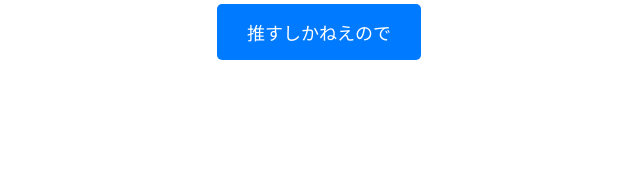
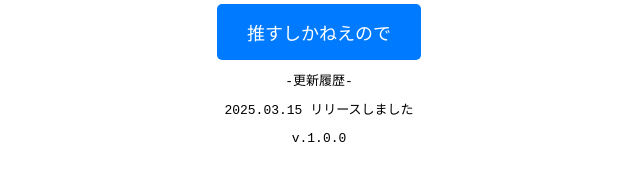
Before and after one commit to masashikuwahara/hinacolor5th, a Vue app: page / in a window 1280 px wide. Shown: the part 397-578 px from the top of the page, without its empty margins (321-961 px from the left). Built offline with nearby package versions, Linux system fonts and the light colour scheme.

Commit message:
更新履歴追加

```diff
--- a/src/views/Home.vue
+++ b/src/views/Home.vue
@@ -8,12 +8,24 @@
     <router-link to="/battle">
       <button class="start-button">推すしかねえので</button>
     </router-link>
+    <div class="history">-更新履歴-</div>
+  <div v-for="history in histories">
+    {{ history.date }} {{ history.content }}
+  </div>
+    <p>v.1.0.0</p>
   </div>
 </template>
 
 <script>
 export default {
-  name: "Home"
+  name: "Home",
+  data(){
+    return {
+      histories: [
+        { date: '2025.03.15', content: 'リリースしました'}
+      ],
+    }
+  }
 };
 </script>
 
@@ -41,4 +53,7 @@ body {
 .start-button:hover {
   background-color: #0056b3;
 }
+.history {
+  margin: 10px;
+}
 </style>
```
